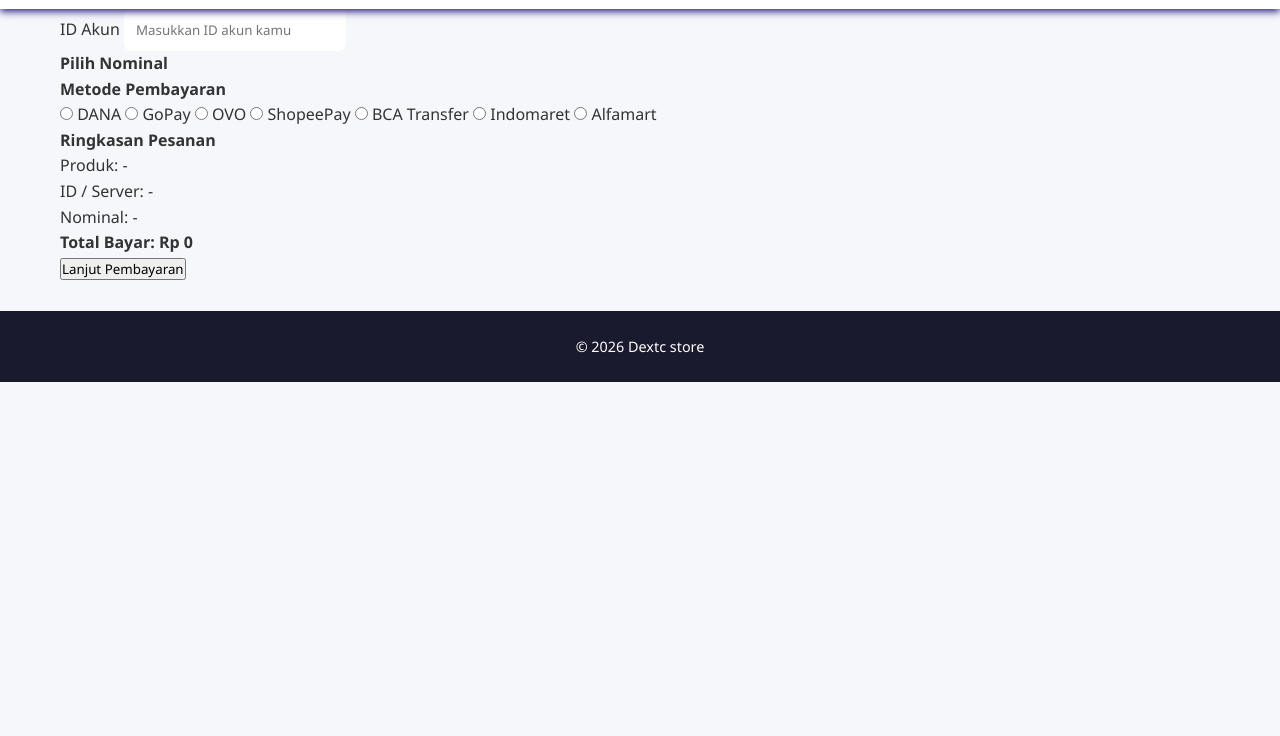
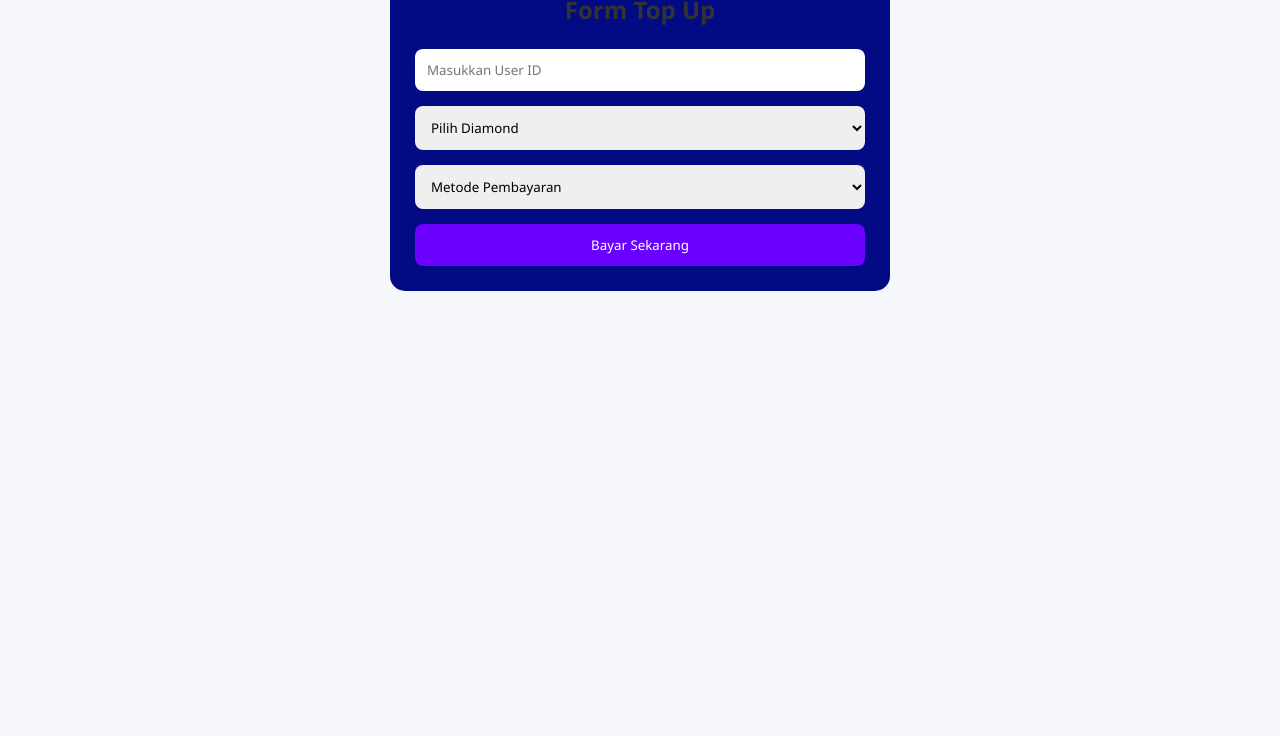
Before and after one commit to fauzan969/dextch-store, a plain HTML site: page detail.html in a window 1280 px wide. Shown: the part 64-800 px from the top of the page. Drawn offline with Linux system fonts and the light colour scheme; a script that the page names is missing.

Commit message:
detail.html

```diff
--- a/detail.html
+++ b/detail.html
@@ -7,63 +7,33 @@
     <link rel="stylesheet" href="style.css">
 </head>
 <body>
+    <center>
+    <section class="form-topup">
+        <h2>Form Top Up</h2>
 
-    <nav class="navbar">
-        <div class="container">
-            <a href="index.html" class="logo">Dextc<span>store</span></a>
-            <div class="nav-links"><a href="index.html">← Kembali</a></div>
-        </div>
-    </nav>
+        <form>
+            <input type="text" placeholder="Masukkan User ID" required>
 
-    <section class="detail-section">
-        <div class="container">
-            <div class="detail-card">
-                <h2 id="namaGame"></h2>
+            <select>
+                <option>Pilih Diamond</option>
+                <option>86 Diamond = 50 K</option>
+                <option>172 Diamond = 100 K</option>
+                <option>257 Diamond = 200 k</option>
+                <option>344 Diamond =300 K</option>
+            </select>
 
-                <!-- Kolom ID & Server -->
-                <div class="form-group">
-                    <label>ID Akun</label>
-                    <input type="text" id="idAkun" placeholder="Masukkan ID akun kamu">
-                </div>
-                <div class="form-group" id="serverGroup" style="display: none;">
-                    <label>Server / Zona ID</label>
-                    <input type="text" id="serverAkun" placeholder="Masukkan nomor server/zona">
-                </div>
+            <select>
+                <option>Metode Pembayaran</option>
+                <option>DANA</option>
+                <option>OVO</option>
+                <option>GoPay</option>
+                <option>QRIS</option>
+            </select>
 
-                <!-- Pilihan Nominal + Harga -->
-                <h4>Pilih Nominal</h4>
-                <div class="nominal-grid" id="daftarNominal"></div>
-
-                <!-- Metode Pembayaran -->
-                <h4>Metode Pembayaran</h4>
-                <div class="metode-bayar">
-                    <label class="opsi-bayar"><input type="radio" name="bayar" value="DANA"> DANA</label>
-                    <label class="opsi-bayar"><input type="radio" name="bayar" value="GoPay"> GoPay</label>
-                    <label class="opsi-bayar"><input type="radio" name="bayar" value="OVO"> OVO</label>
-                    <label class="opsi-bayar"><input type="radio" name="bayar" value="ShopeePay"> ShopeePay</label>
-                    <label class="opsi-bayar"><input type="radio" name="bayar" value="BCA"> BCA Transfer</label>
-                    <label class="opsi-bayar"><input type="radio" name="bayar" value="Indomaret"> Indomaret</label>
-                    <label class="opsi-bayar"><input type="radio" name="bayar" value="Alfamart"> Alfamart</label>
-                </div>
-
-                <!-- Ringkasan Pesanan -->
-                <div class="ringkasan">
-                    <h4>Ringkasan Pesanan</h4>
-                    <p>Produk: <span id="rProduk">-</span></p>
-                    <p>ID / Server: <span id="rIdServer">-</span></p>
-                    <p>Nominal: <span id="rNominal">-</span></p>
-                    <p><strong>Total Bayar: <span id="rHarga">Rp 0</span></strong></p>
-                </div>
-
-                <button class="btn-bayar" onclick="lanjutPesan()">Lanjut Pembayaran</button>
-            </div>
-        </div>
+            <button type="submit">Bayar Sekarang</button>
+        </form>
     </section>
-
-    <footer class="footer">
-        <div class="container"><p>&copy; 2026 Dextc store</p></div>
-    </footer>
-
+    </center>
     <script src="script.js"></script>
 </body>
 </html>
```
